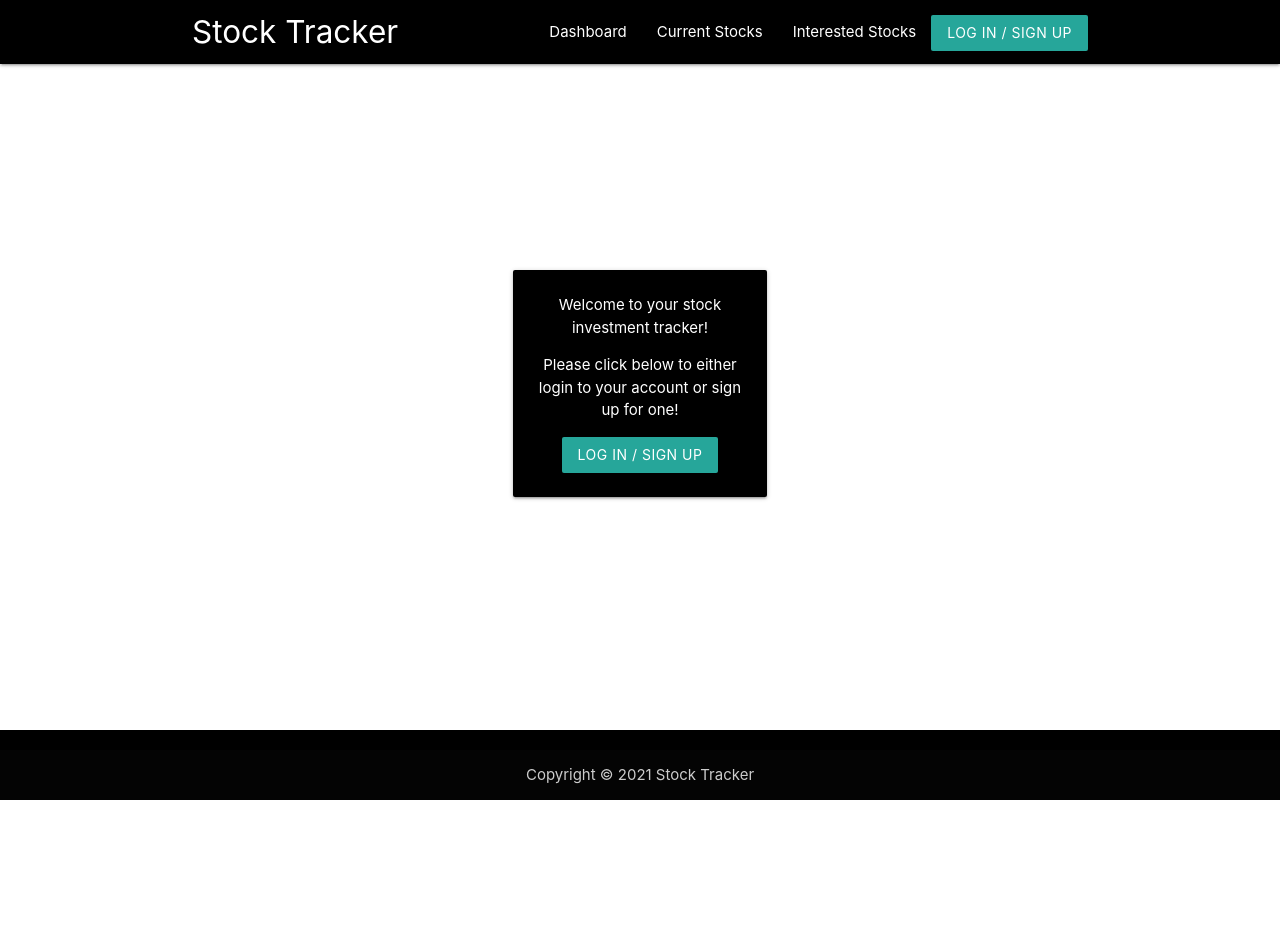
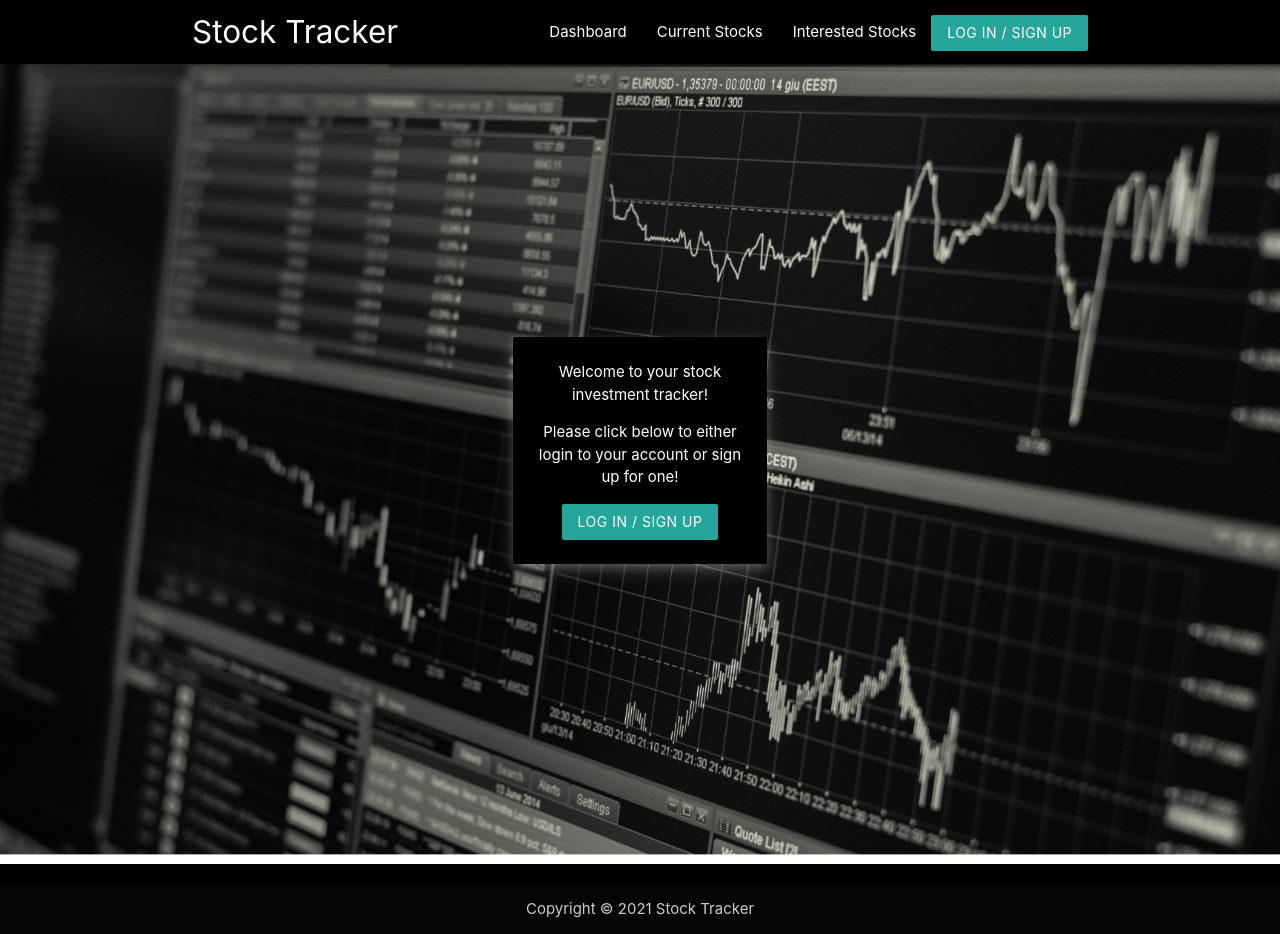
Before and after one commit to ryanrotman/stock-tracker-app, a React (Create React App) app in the folder client/: page / in a window 1280 px wide. Before the commit the page ends 800 px from the top, so only its background shows below. Built offline with nearby package versions, Linux system fonts and the light colour scheme; no server answers.

Commit message:
added background image and styling of login card to login page

```diff
--- a/client/src/components/LoginCard/index.js
+++ b/client/src/components/LoginCard/index.js
@@ -6,7 +6,7 @@ function LoginCard() {
         // TODO: might need to add back commented out row and col lines for proper mobile responsiveness
         <div className="row">
             <div className="col s6 offset-s3 valign">
-            <div className="card-panel black center-align">
+            <div className="card-panel black center-align" style={{ boxShadow: "0 4px 8px 0 rgba(245, 245, 245, 0.2), 0 6px 20px 0 rgba(245, 245, 245, 0.19)" }}>
                 <span className="white-text">
                     Welcome to your stock investment tracker!
                     {/* <p>Here you can keep track of stocks you are currently invested in as well as any that you are interested in.</p> */}
--- a/client/src/pages/Login.js
+++ b/client/src/pages/Login.js
@@ -1,9 +1,12 @@
 import LoginCard from "../components/LoginCard";
+import backgroundImg from "../assets/images/Stock-Trading.png"
 
 function Login() {
     return (
-        <div className="container login-container valign-wrapper">
-            <LoginCard />
+        <div style={{ backgroundImage: `url(${backgroundImg})`, backgroundRepeat: "no-repeat", height: "100%", backgroundPosition: "center", backgroundSize: "cover" }}>
+            <div className="container login-container valign-wrapper">
+                <LoginCard />
+            </div>
         </div>
     )
 }
```
